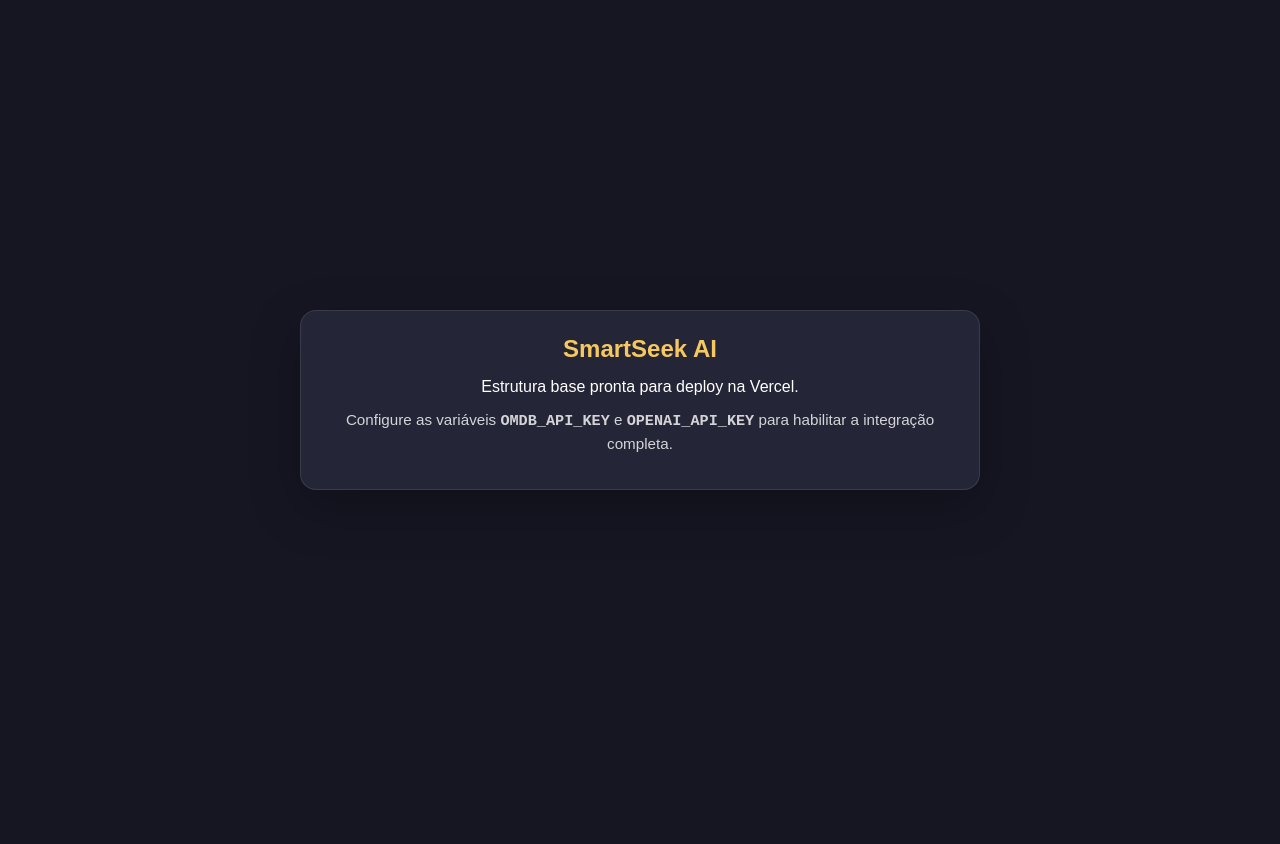
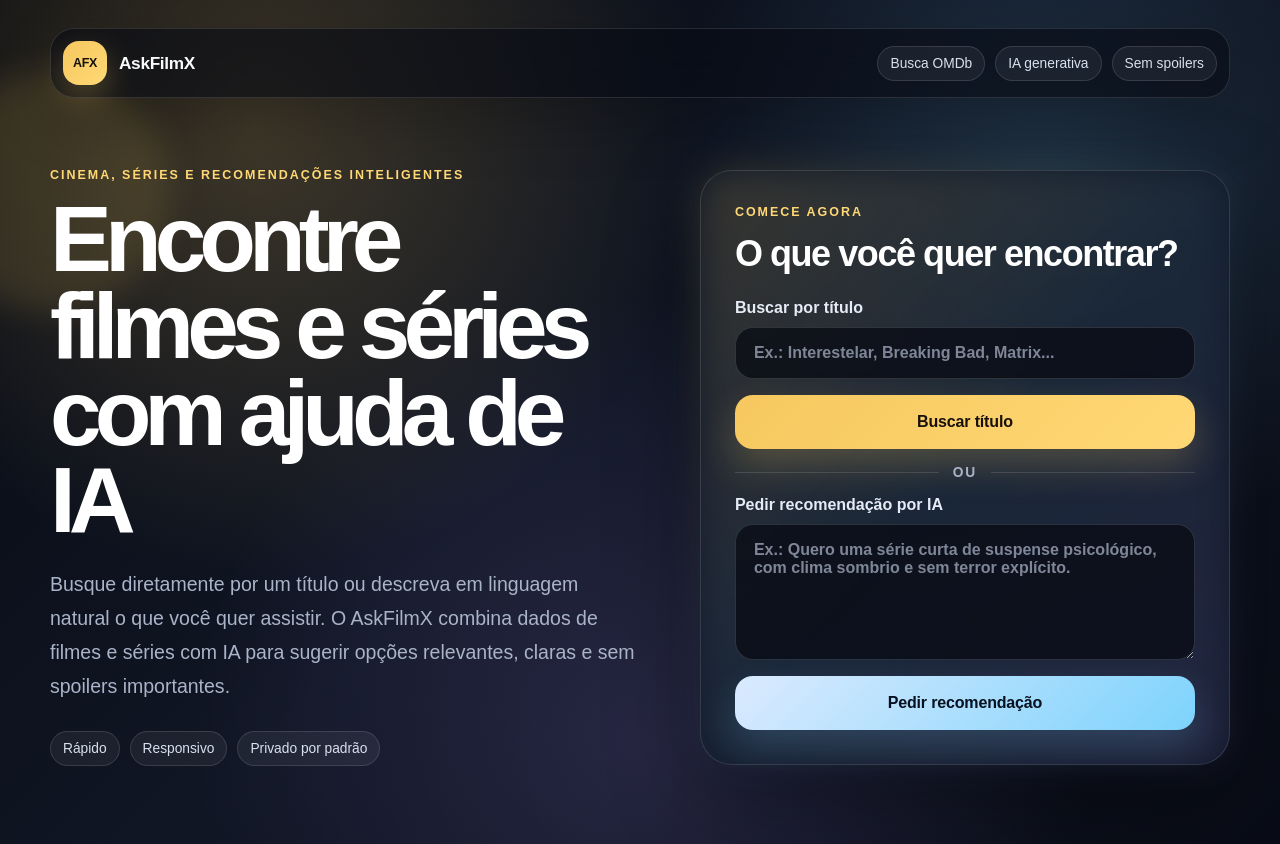
Before and after one commit to gustadev-vrgs/tcc-filmes, a Next.js app: page / in a window 1280 px wide. Before the commit the page ends 800 px from the top, so only its background shows below. Built offline with nearby package versions, Linux system fonts and the light colour scheme.

Commit message:
Implement AskFilmX landing page

```diff
--- a/app/globals.css
+++ b/app/globals.css
@@ -1,51 +1,357 @@
 :root {
   color-scheme: dark;
+  --ink: #080b14;
+  --ink-soft: #101624;
+  --panel: rgba(17, 24, 39, 0.76);
+  --panel-strong: rgba(20, 27, 43, 0.95);
+  --line: rgba(255, 255, 255, 0.12);
+  --muted: #aab4c8;
+  --text: #f8fafc;
+  --gold: #f6c85f;
+  --gold-strong: #ffd875;
+  --blue: #7dd3fc;
+  --violet: #a78bfa;
 }
 
 * {
   box-sizing: border-box;
 }
 
+html {
+  scroll-behavior: smooth;
+}
+
 body {
   margin: 0;
+  min-height: 100vh;
   font-family: Arial, Helvetica, sans-serif;
-  background: #151622;
-  color: #ffffff;
+  background: var(--ink);
+  color: var(--text);
 }
 
-.page {
+button,
+input,
+textarea {
+  font: inherit;
+}
+
+button {
+  cursor: pointer;
+}
+
+.bg-ink {
+  background:
+    radial-gradient(circle at 20% 15%, rgba(246, 200, 95, 0.22), transparent 28rem),
+    radial-gradient(circle at 82% 22%, rgba(125, 211, 252, 0.16), transparent 24rem),
+    radial-gradient(circle at 50% 88%, rgba(167, 139, 250, 0.16), transparent 28rem),
+    linear-gradient(135deg, #070a12 0%, #101624 48%, #090c16 100%);
+}
+
+.min-h-screen {
   min-height: 100vh;
+}
+
+.overflow-hidden {
+  overflow: hidden;
+}
+
+.text-white {
+  color: white;
+}
+
+.page-shell {
+  width: min(1180px, calc(100% - 32px));
+  min-height: 100vh;
+  margin: 0 auto;
+  padding: 28px 0 56px;
+  position: relative;
+}
+
+.page-shell::before {
+  content: "";
+  position: absolute;
+  inset: 72px auto auto -120px;
+  width: 240px;
+  height: 240px;
+  border-radius: 999px;
+  background: rgba(246, 200, 95, 0.12);
+  filter: blur(16px);
+  pointer-events: none;
+}
+
+.site-header {
+  display: flex;
+  align-items: center;
+  justify-content: space-between;
+  gap: 18px;
+  padding: 12px;
+  border: 1px solid var(--line);
+  border-radius: 24px;
+  background: rgba(8, 11, 20, 0.62);
+  backdrop-filter: blur(18px);
+  box-shadow: 0 20px 60px rgba(0, 0, 0, 0.22);
+}
+
+.brand {
+  display: inline-flex;
+  align-items: center;
+  gap: 12px;
+  color: var(--text);
+  text-decoration: none;
+  font-size: 1.08rem;
+  font-weight: 800;
+  letter-spacing: -0.02em;
+}
+
+.brand-mark {
   display: grid;
   place-items: center;
-  padding: 24px;
+  width: 44px;
+  height: 44px;
+  border-radius: 16px;
+  background: linear-gradient(135deg, var(--gold), var(--gold-strong));
+  color: #17110a;
+  font-size: 0.78rem;
+  box-shadow: 0 12px 32px rgba(246, 200, 95, 0.28);
 }
 
-.card {
-  width: min(680px, 100%);
-  text-align: center;
-  background: #242537;
-  border: 1px solid rgba(255, 255, 255, 0.1);
-  border-radius: 16px;
-  padding: 24px;
-  box-shadow: 0 18px 50px rgba(0, 0, 0, 0.25);
+.header-pills {
+  display: flex;
+  align-items: center;
+  gap: 10px;
+  flex-wrap: wrap;
+  justify-content: flex-end;
+}
+
+.header-pills span,
+.trust-row span {
+  border: 1px solid var(--line);
+  border-radius: 999px;
+  color: #d9e1ee;
+  background: rgba(255, 255, 255, 0.06);
+  padding: 9px 12px;
+  font-size: 0.86rem;
+}
+
+.hero-grid {
+  min-height: calc(100vh - 110px);
+  display: grid;
+  grid-template-columns: minmax(0, 1.05fr) minmax(340px, 0.95fr);
+  align-items: center;
+  gap: clamp(28px, 5vw, 72px);
+  padding: 58px 0 10px;
+}
+
+.hero-copy {
+  position: relative;
+  z-index: 1;
+}
+
+.eyebrow {
+  margin: 0 0 14px;
+  color: var(--gold-strong);
+  font-size: 0.78rem;
+  font-weight: 800;
+  letter-spacing: 0.16em;
+  text-transform: uppercase;
+}
+
+h1,
+h2,
+p {
+  margin-top: 0;
 }
 
 h1 {
-  margin-top: 0;
-  margin-bottom: 12px;
-  color: #f6c85f;
+  max-width: 760px;
+  margin-bottom: 22px;
+  font-size: clamp(2.65rem, 8vw, 5.8rem);
+  line-height: 0.94;
+  letter-spacing: -0.075em;
 }
 
-p {
-  margin: 10px 0;
-  line-height: 1.5;
+.hero-subtitle {
+  max-width: 690px;
+  margin-bottom: 28px;
+  color: var(--muted);
+  font-size: clamp(1rem, 2.3vw, 1.22rem);
+  line-height: 1.75;
 }
 
-.notice {
-  font-size: 0.95rem;
-  color: #d4d4d8;
+.trust-row {
+  display: flex;
+  flex-wrap: wrap;
+  gap: 10px;
 }
 
-code {
+.search-card {
+  position: relative;
+  isolation: isolate;
+  border: 1px solid var(--line);
+  border-radius: 32px;
+  background: linear-gradient(180deg, var(--panel), var(--panel-strong));
+  padding: clamp(22px, 4vw, 34px);
+  box-shadow: 0 28px 90px rgba(0, 0, 0, 0.38);
+  backdrop-filter: blur(24px);
+}
+
+.card-glow {
+  position: absolute;
+  inset: -1px;
+  z-index: -1;
+  border-radius: inherit;
+  background: linear-gradient(135deg, rgba(246, 200, 95, 0.24), rgba(125, 211, 252, 0.1), rgba(167, 139, 250, 0.16));
+  filter: blur(18px);
+  opacity: 0.7;
+}
+
+.form-heading h2 {
+  margin-bottom: 24px;
+  font-size: clamp(1.65rem, 3vw, 2.25rem);
+  letter-spacing: -0.04em;
+}
+
+.action-form {
+  display: grid;
+  gap: 16px;
+}
+
+.field-group {
+  display: grid;
+  gap: 10px;
+  color: #e5ebf7;
   font-weight: 700;
 }
+
+input,
+textarea {
+  width: 100%;
+  border: 1px solid rgba(255, 255, 255, 0.14);
+  border-radius: 18px;
+  outline: none;
+  background: rgba(7, 10, 18, 0.72);
+  color: var(--text);
+  padding: 16px 18px;
+  transition: border-color 180ms ease, box-shadow 180ms ease, background 180ms ease;
+}
+
+textarea {
+  resize: vertical;
+  min-height: 136px;
+}
+
+input::placeholder,
+textarea::placeholder {
+  color: rgba(170, 180, 200, 0.72);
+}
+
+input:focus,
+textarea:focus {
+  border-color: rgba(246, 200, 95, 0.8);
+  background: rgba(7, 10, 18, 0.88);
+  box-shadow: 0 0 0 4px rgba(246, 200, 95, 0.14);
+}
+
+.primary-button,
+.secondary-button {
+  min-height: 54px;
+  border: 0;
+  border-radius: 18px;
+  padding: 14px 18px;
+  font-weight: 900;
+  letter-spacing: -0.01em;
+  transition: transform 180ms ease, box-shadow 180ms ease, filter 180ms ease;
+}
+
+.primary-button:hover,
+.secondary-button:hover {
+  transform: translateY(-2px);
+  filter: brightness(1.04);
+}
+
+.primary-button:focus-visible,
+.secondary-button:focus-visible {
+  outline: 3px solid rgba(246, 200, 95, 0.45);
+  outline-offset: 3px;
+}
+
+.primary-button {
+  background: linear-gradient(135deg, var(--gold), var(--gold-strong));
+  color: #17110a;
+  box-shadow: 0 16px 38px rgba(246, 200, 95, 0.24);
+}
+
+.secondary-button {
+  background: linear-gradient(135deg, #dbeafe, var(--blue));
+  color: #07111f;
+  box-shadow: 0 16px 38px rgba(125, 211, 252, 0.18);
+}
+
+.divider {
+  display: flex;
+  align-items: center;
+  gap: 14px;
+  color: var(--muted);
+  font-size: 0.86rem;
+  font-weight: 800;
+  text-transform: uppercase;
+  letter-spacing: 0.14em;
+}
+
+.divider::before,
+.divider::after {
+  content: "";
+  height: 1px;
+  flex: 1;
+  background: var(--line);
+}
+
+@media (max-width: 880px) {
+  .page-shell {
+    width: min(100% - 24px, 720px);
+    padding-top: 14px;
+  }
+
+  .site-header {
+    align-items: flex-start;
+    flex-direction: column;
+  }
+
+  .header-pills {
+    justify-content: flex-start;
+  }
+
+  .hero-grid {
+    min-height: auto;
+    grid-template-columns: 1fr;
+    padding-top: 46px;
+  }
+
+  h1 {
+    letter-spacing: -0.06em;
+  }
+}
+
+@media (max-width: 560px) {
+  .page-shell {
+    width: min(100% - 20px, 520px);
+    padding-bottom: 32px;
+  }
+
+  .header-pills span,
+  .trust-row span {
+    font-size: 0.78rem;
+    padding: 8px 10px;
+  }
+
+  .search-card {
+    border-radius: 24px;
+  }
+
+  input,
+  textarea,
+  .primary-button,
+  .secondary-button {
+    border-radius: 15px;
+  }
+}
--- a/app/layout.tsx
+++ b/app/layout.tsx
@@ -2,8 +2,8 @@
 import "./globals.css";
 
 export const metadata: Metadata = {
-  title: "SmartSeek AI",
-  description: "Protótipo web para busca de filmes e recomendações com IA"
+  title: "AskFilmX",
+  description: "Encontre filmes e séries com busca por título e recomendações com IA, sem spoilers importantes."
 };
 
 export default function RootLayout({
--- a/app/page.tsx
+++ b/app/page.tsx
@@ -1,14 +1,78 @@
 export default function Home() {
   return (
-    <main className="page">
-      <section className="card">
-        <h1>SmartSeek AI</h1>
-        <p>Estrutura base pronta para deploy na Vercel.</p>
-        <p className="notice">
-          Configure as variáveis <code>OMDB_API_KEY</code> e <code>OPENAI_API_KEY</code> para habilitar a
-          integração completa.
-        </p>
-      </section>
+    <main className="min-h-screen overflow-hidden bg-ink text-white">
+      <div className="page-shell">
+        <header className="site-header" aria-label="Cabeçalho principal">
+          <a className="brand" href="/" aria-label="AskFilmX - página inicial">
+            <span className="brand-mark">AFX</span>
+            <span>AskFilmX</span>
+          </a>
+
+          <nav className="header-pills" aria-label="Recursos do AskFilmX">
+            <span>Busca OMDb</span>
+            <span>IA generativa</span>
+            <span>Sem spoilers</span>
+          </nav>
+        </header>
+
+        <section className="hero-grid">
+          <div className="hero-copy">
+            <p className="eyebrow">Cinema, séries e recomendações inteligentes</p>
+            <h1>Encontre filmes e séries com ajuda de IA</h1>
+            <p className="hero-subtitle">
+              Busque diretamente por um título ou descreva em linguagem natural o que você quer assistir. O AskFilmX combina
+              dados de filmes e séries com IA para sugerir opções relevantes, claras e sem spoilers importantes.
+            </p>
+
+            <div className="trust-row" aria-label="Destaques da experiência">
+              <span>Rápido</span>
+              <span>Responsivo</span>
+              <span>Privado por padrão</span>
+            </div>
+          </div>
+
+          <section className="search-card" aria-labelledby="form-title">
+            <div className="card-glow" aria-hidden="true" />
+            <div className="form-heading">
+              <p className="eyebrow">Comece agora</p>
+              <h2 id="form-title">O que você quer encontrar?</h2>
+            </div>
+
+            <form className="action-form">
+              <label className="field-group" htmlFor="title-search">
+                <span>Buscar por título</span>
+                <input
+                  id="title-search"
+                  name="title"
+                  type="search"
+                  placeholder="Ex.: Interestelar, Breaking Bad, Matrix..."
+                  autoComplete="off"
+                />
+              </label>
+              <button type="button" className="primary-button">
+                Buscar título
+              </button>
+
+              <div className="divider" role="separator">
+                <span>ou</span>
+              </div>
+
+              <label className="field-group" htmlFor="ai-recommendation">
+                <span>Pedir recomendação por IA</span>
+                <textarea
+                  id="ai-recommendation"
+                  name="recommendation"
+                  placeholder="Ex.: Quero uma série curta de suspense psicológico, com clima sombrio e sem terror explícito."
+                  rows={5}
+                />
+              </label>
+              <button type="button" className="secondary-button">
+                Pedir recomendação
+              </button>
+            </form>
+          </section>
+        </section>
+      </div>
     </main>
   );
 }
```
